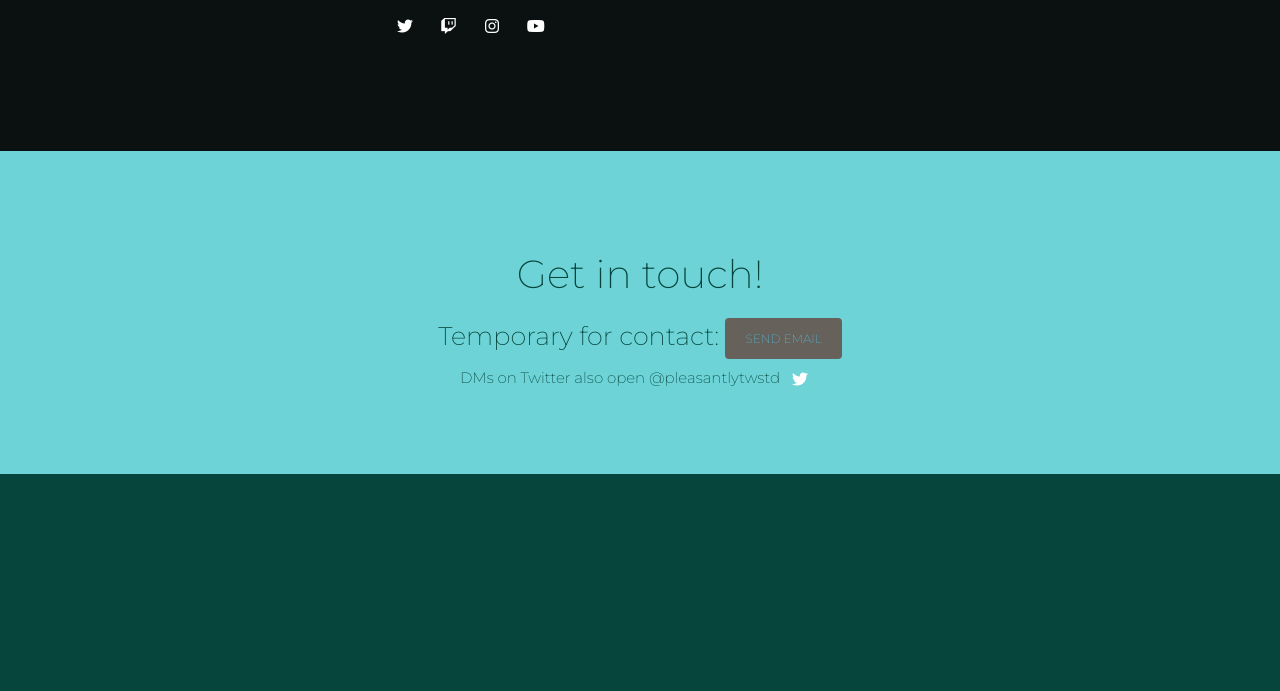
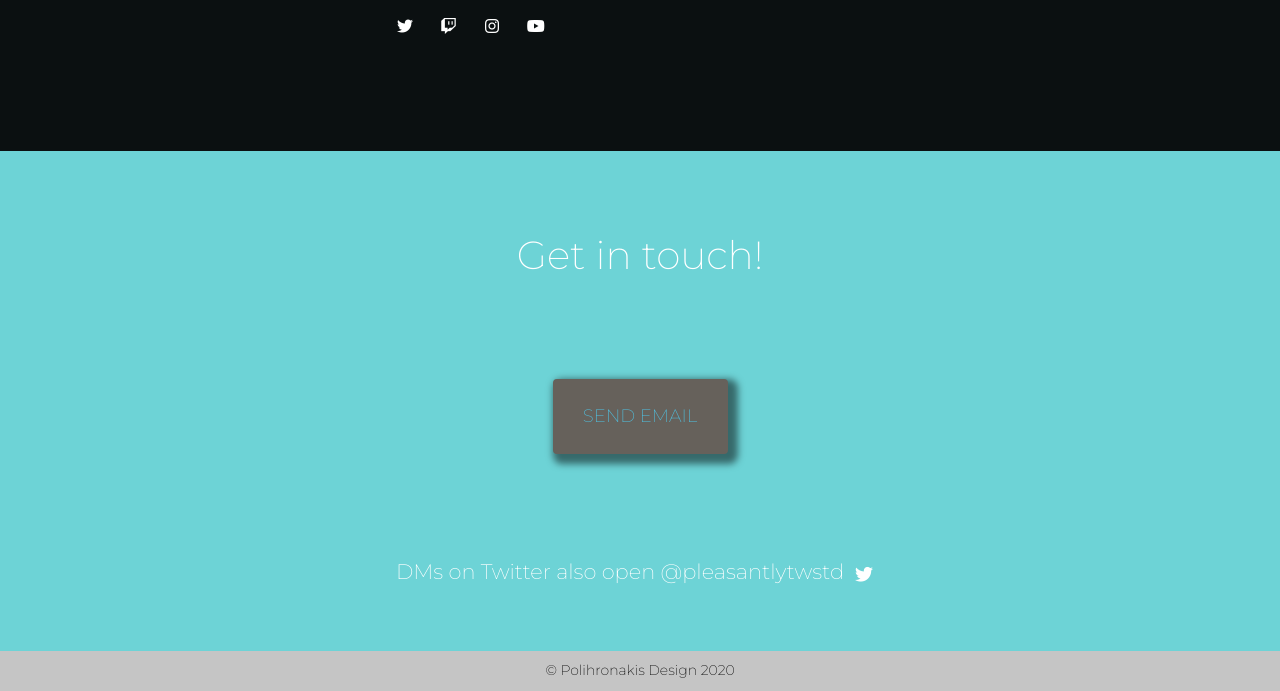
Before and after one commit to gogpaulie/vanessa-brasfield, a PHP site: page / in a window 1280 px wide. Shown: the part 4331-5022 px from the top of the page. Before the commit the page ends 4805 px from the top, so only its background shows below. Run offline with PHP 8.4, Linux system fonts and the light colour scheme; some libraries are stand-ins or nearby versions.

Commit message:
styling update

```diff
--- a/index.html
+++ b/index.html
@@ -79,7 +79,6 @@
 
 
   <div id="particles-js" class="page-header" data-parallax="true">
-
     <div class="container">
       <div class="motto text-center">
         <h1>Vanessa Brasfield</h1>
@@ -88,10 +87,6 @@
       </div>
     </div>
   </div>
-
-
-
-
 
 
     <!-- PROJECT HEADER -->
@@ -739,7 +734,7 @@
           <div class="col-md-8 ml-auto mr-auto">
             <h2 class="text-center">Get in touch!</h2>
             <div class="text-center">
-              <h3>Temporary for contact: <button type="button" class="btn btn-default"><a href="mailto:pleasantlytwstd@gmail.com">Send email</a></button></h3>
+              <button type="button" class="btn btn-default" id="emailBtn"><a href="mailto:pleasantlytwstd@gmail.com">Send email</a></button>
 
               <p>DMs on Twitter also open @pleasantlytwstd<a href="https://twitter.com/pleasantlytwstd?s=20" class="btn btn-link btn-just-icon btn-neutral"><i class="fa fa-twitter"></i></a></p>
             </div>
@@ -780,6 +775,7 @@
         </div>
       </div>
     </div>
+    <footer>&copy; Polihronakis Design 2020</footer>
   </div>
 
 	<!--   Core JS Files   -->
--- a/style.css
+++ b/style.css
@@ -1,16 +1,19 @@
 html {
   scroll-behavior: smooth;
+  height: 100%;
 }
 
 body {
+  height: 100%;
 }
 
 .nav-logo {
 }
 
 .page-header {
+  height: 100%;
   filter: brightness(70%);
-  background-image: url(./assets/img/header3.jpg);
+  background-image: url(./assets/img/header.jpg);
 }
 
 #myVideo {
@@ -115,7 +118,34 @@ body {
 }
 
 #contact {
+  color: #ffffff;
+  height: 500px;
+  display: flex;
+  align-items: center;
+  justify-content: center;
+}
+
+#contact p,
+#contact i {
+  font-size: 1.5em;
+}
+
+#emailBtn {
+  height: 75px;
+  width: 175px;
+  font-size: 18px;
+  box-shadow: 5px 5px 7px 5px rgba(0, 0, 0, 0.5);
+  margin: 100px;
   color: #05453b;
+}
+
+footer {
+  display: flex;
+  justify-content: center;
+  align-items: center;
+  height: 40px;
+  background: rgb(197, 197, 197);
+  color: #000;
 }
 
 /* .modal-content {
```
Also changed, not shown: assets/img/header.jpg (added), assets/img/header3.jpg (deleted).
